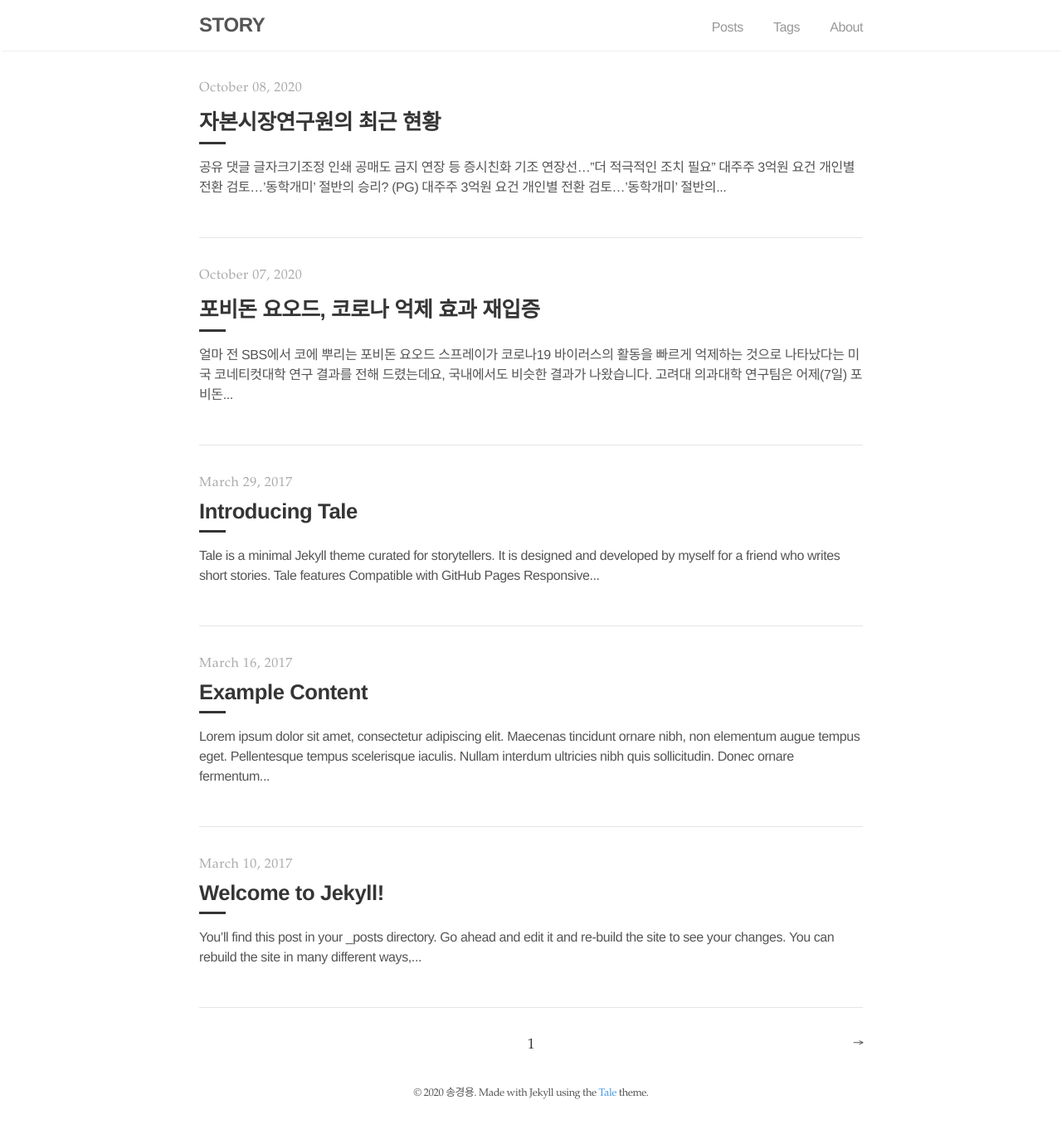
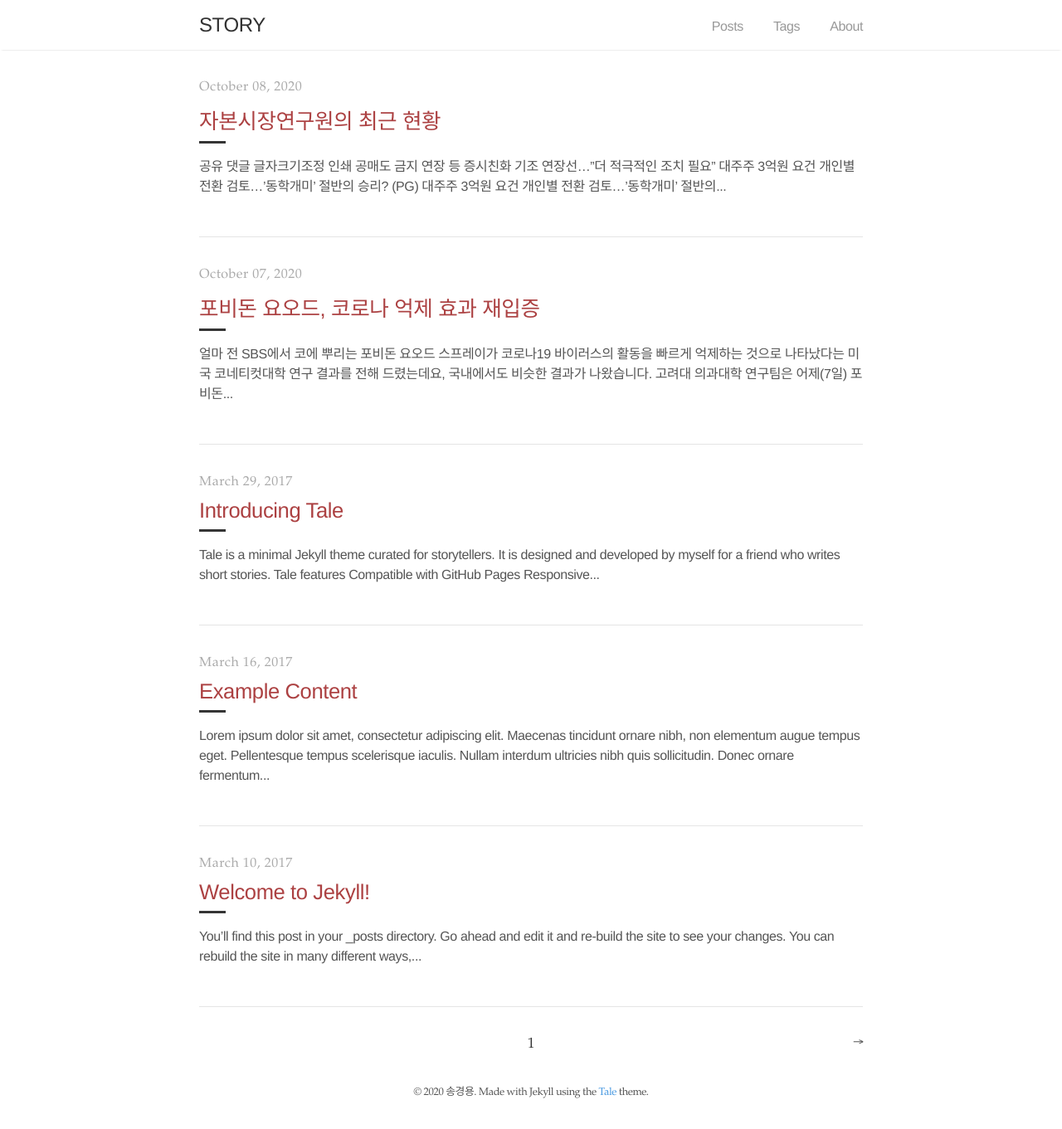
Before and after one commit to Song-KyeongYong/Song-KyeongYong.github.io, a Jekyll site: the page built from index.html, in a window 1280 px wide. Shown: the whole page at 83% size. Built offline with Jekyll 4.4.1, drawn with Linux system fonts in a browser that asks for light colours; the list of posts is cut into pages by our own code.

Commit message:
CSCC 수정

```diff
--- a/_sass/tale/_catalogue.scss
+++ b/_sass/tale/_catalogue.scss
@@ -22,11 +22,11 @@
   }
 
   &-title {
-    color: $default-shade;
+    color: #ac4142;
     display: block;
     font-family: $sans-serif;
     font-size: 1.6rem;
-    font-weight: 600;
+    font-weight: 430;
     margin: .5rem 0;
   }
 
--- a/_sass/tale/_layout.scss
+++ b/_sass/tale/_layout.scss
@@ -25,8 +25,9 @@ footer,
 
   &-title {
     @include transition(all .2s ease-out);
-    color: $default-color;
-    display: inline-block;
+    color: #313131;
+    //display: inline-block;
+    font-weight : normal;
     margin: 0;
     padding-right: .2rem;
 
--- a/_sass/tale/_post.scss
+++ b/_sass/tale/_post.scss
@@ -13,7 +13,7 @@
   }
 
   &-title {
-    color: $default-shade;
+    color: #ac4142;
     font-family: $sans-serif;
     font-size: 2rem;
     font-weight : 500;
--- a/_sass/tale/_tags.scss
+++ b/_sass/tale/_tags.scss
@@ -1,7 +1,7 @@
 .tags {
   &-header {
     &-title {
-      color: #353535;
+      color: #ac4142;
       font-family: "Helvetica Neue","Segoe UI",Helvetica,Arial,sans-serif;
       font-size: 2rem;
       font-weight: 500;
@@ -56,7 +56,7 @@
     padding: 5px 0;
 
     &-title {
-      color: $default-color;
+      color: #ac4142;
       text-decoration: none;
       white-space: nowrap;
       overflow: hidden;
```
Also changed, not shown: 16 other files.
